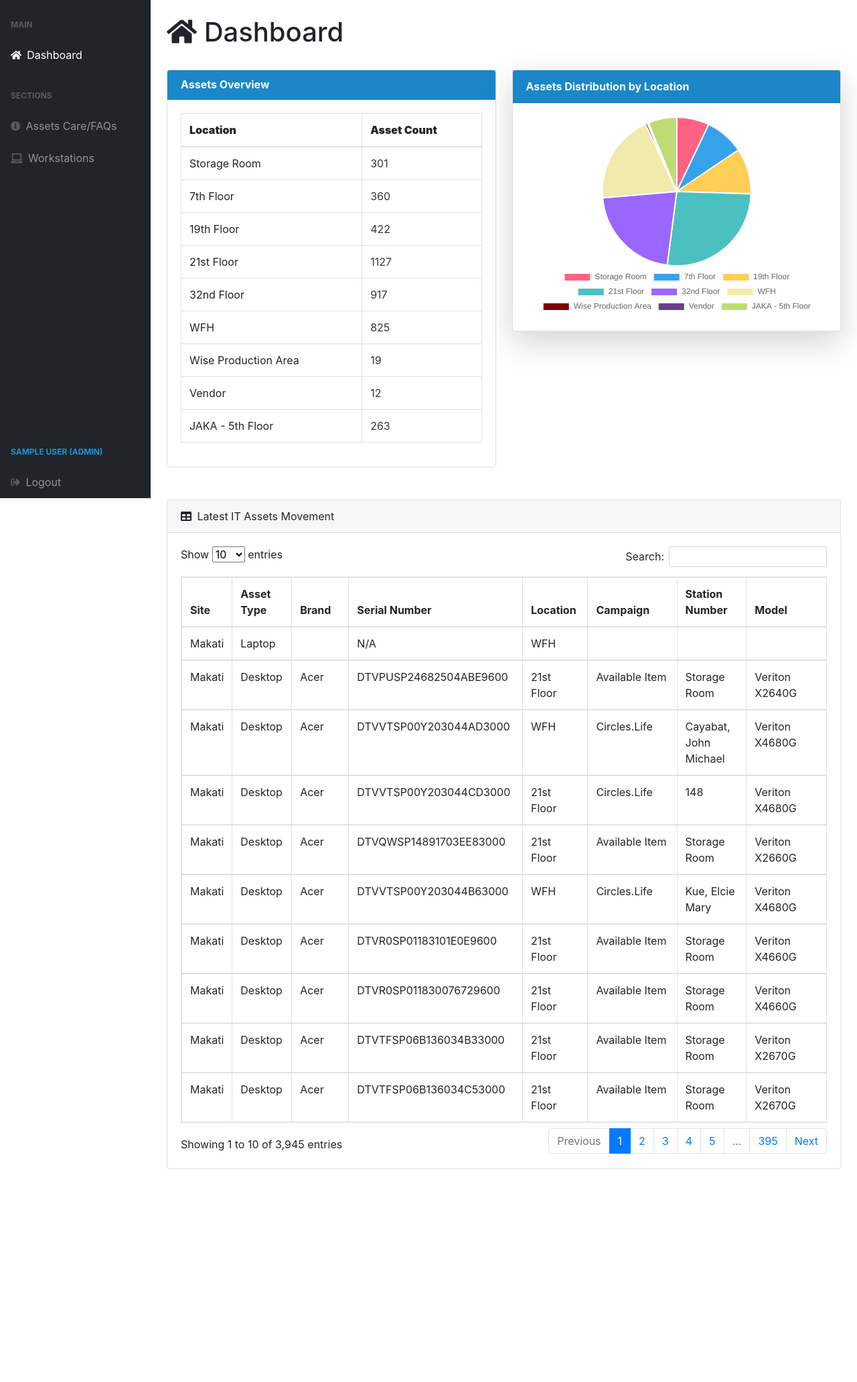
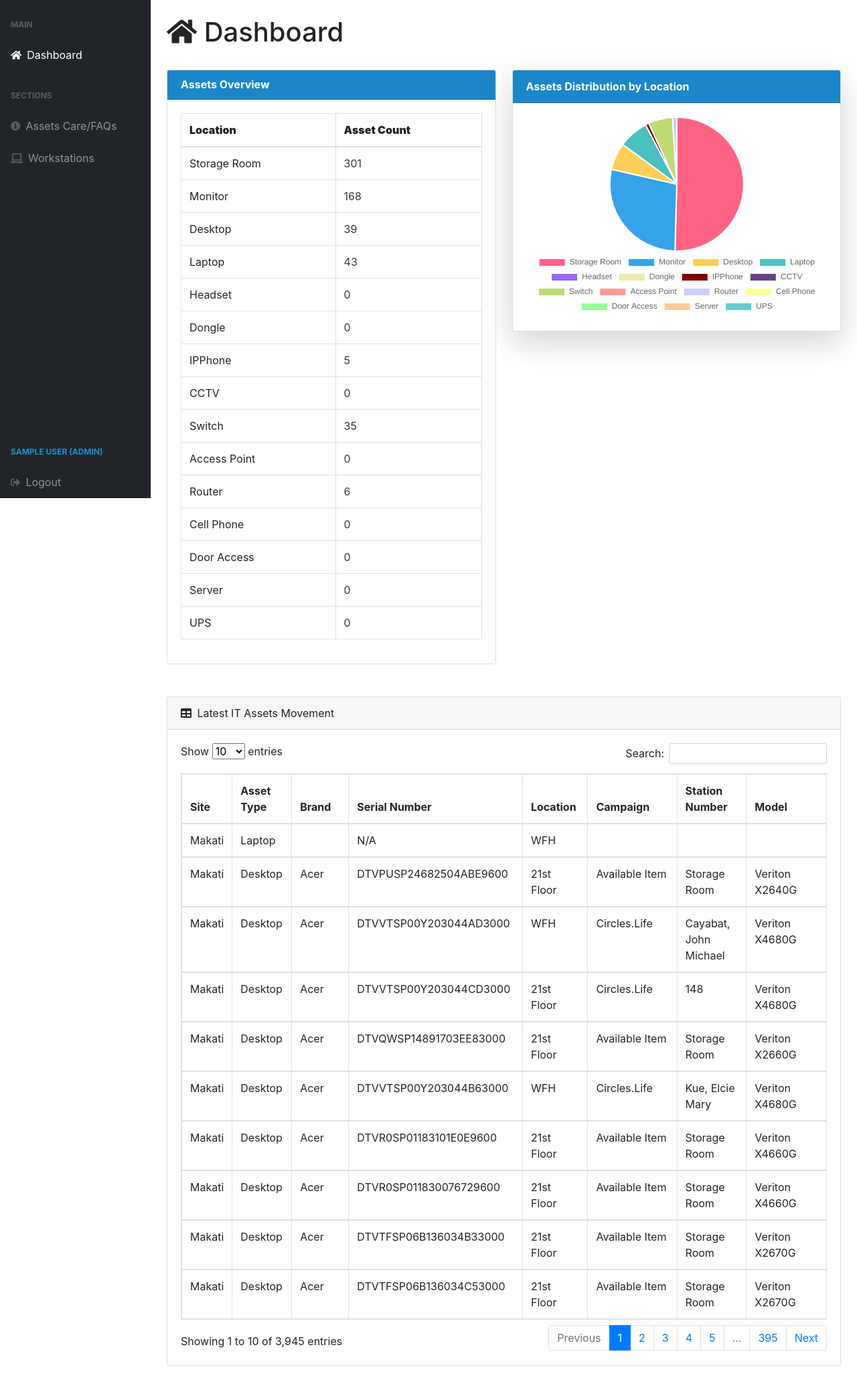
Before and after one commit to louisedawn/ITAM_System_OpenAccess, a Flask app: page /index in a window 1280 px wide. Shown: the part 56-2120 px from the top of the page at 67% size. Before the commit the page ends 1802 px from the top, so only its background shows below. Run offline with Flask 3, Linux system fonts and the light colour scheme; the visitor is signed in with stand-in values (Sample User, id 1); data comes from the database, SQL or seed files in the repository; some libraries are stand-ins or nearby versions.

Commit message:
dashboard fix

```diff
--- a/app.py
+++ b/app.py
@@ -79,28 +79,41 @@ def index():
     print("Assets:", assets)
     # Count the number of assets in the Storage Room
     storage_room_count = conn.execute('SELECT COUNT(*) FROM assets WHERE station_no = "Storage Room"').fetchone()[0]
-    seventh_floor_count = conn.execute('SELECT COUNT(*) FROM assets WHERE location = "7th Floor"').fetchone()[0]
-    nineteenth_floor_count = conn.execute('SELECT COUNT(*) FROM assets WHERE location = "19th Floor"').fetchone()[0]
-    twenty_first_floor_count = conn.execute('SELECT COUNT(*) FROM assets WHERE location = "21st Floor"').fetchone()[0]
-    thirty_second_floor_count = conn.execute('SELECT COUNT(*) FROM assets WHERE location = "32nd Floor"').fetchone()[0]
-    wfh_count = conn.execute('SELECT COUNT(*) FROM assets WHERE location = "WFH"').fetchone()[0]
-    wise_production_area_count = conn.execute('SELECT COUNT(*) FROM assets WHERE location = "Wise Production Area"').fetchone()[0]
-    vendor_count = conn.execute('SELECT COUNT(*) FROM assets WHERE location = "Vendor"').fetchone()[0]
-    jaka_fifth_floor_count = conn.execute('SELECT COUNT(*) FROM assets WHERE location = "JAKA - 5th Floor"').fetchone()[0]
+    monitor_count = conn.execute('SELECT COUNT(*) FROM assets WHERE station_no = "Storage Room" AND asset_type = "Monitor"').fetchone()[0]
+    desktop_count  = conn.execute('SELECT COUNT(*) FROM assets WHERE station_no = "Storage Room" AND asset_type = "Desktop"').fetchone()[0]
+    laptop_count = conn.execute('SELECT COUNT(*) FROM assets WHERE station_no = "Storage Room" AND asset_type = "Laptop"').fetchone()[0]
+    headset_count = conn.execute('SELECT COUNT(*) FROM assets WHERE station_no = "Storage Room" AND asset_type = "Headset"').fetchone()[0]
+    dongle_count = conn.execute('SELECT COUNT(*) FROM assets WHERE station_no = "Storage Room" AND asset_type = "Dongle"').fetchone()[0]
+    IPPhone_count = conn.execute('SELECT COUNT(*) FROM assets WHERE station_no = "Storage Room" AND asset_type = "IP Phone"').fetchone()[0]
+    cctv_count = conn.execute('SELECT COUNT(*) FROM assets WHERE station_no = "Storage Room" AND asset_type = "CCTV Camera"').fetchone()[0]
+    switch_count = conn.execute('SELECT COUNT(*) FROM assets WHERE station_no = "Storage Room" AND asset_type = "Switch"').fetchone()[0]
+    access_count = conn.execute('SELECT COUNT(*) FROM assets WHERE station_no = "Storage Room" AND asset_type = "Access Point"').fetchone()[0]
+    router_count = conn.execute('SELECT COUNT(*) FROM assets WHERE station_no = "Storage Room" AND asset_type = "Router"').fetchone()[0]
+    cp_count = conn.execute('SELECT COUNT(*) FROM assets WHERE station_no = "Storage Room" AND asset_type = "Cell Phone"').fetchone()[0]
+    door_count = conn.execute('SELECT COUNT(*) FROM assets WHERE station_no = "Storage Room" AND asset_type = "Door Access"').fetchone()[0]
+    server_count = conn.execute('SELECT COUNT(*) FROM assets WHERE station_no = "Storage Room" AND asset_type = "Server"').fetchone()[0]
+    ups_count = conn.execute('SELECT COUNT(*) FROM assets WHERE station_no = "Storage Room" AND asset_type = "UPS"').fetchone()[0]
 
     conn.close()
 
     return render_template('index.html',
                            assets=assets,
                            storage_room_count=storage_room_count,
-                           seventh_floor_count=seventh_floor_count,
-                           nineteenth_floor_count=nineteenth_floor_count,
-                           twenty_first_floor_count=twenty_first_floor_count,
-                           thirty_second_floor_count=thirty_second_floor_count,
-                           wfh_count=wfh_count,
-                           wise_production_area_count=wise_production_area_count,
-                           vendor_count=vendor_count,
-                           jaka_fifth_floor_count=jaka_fifth_floor_count)
+                           monitor_count = monitor_count,
+                           desktop_count = desktop_count,
+                           laptop_count = laptop_count,
+                           headset_count = headset_count,
+                           dongle_count = dongle_count,
+                           IPPhone_count =  IPPhone_count,
+                           cctv_count = cctv_count,
+                           switch_count =  switch_count,
+                           access_count = access_count,
+                           router_count = router_count,
+                           cp_count =  cp_count,
+                           door_count = door_count,
+                           server_count =  server_count,
+                           ups_count =  ups_count )
+
 
 @app.route("/export-excel", methods=["POST"])
 @login_required
--- a/templates/index.html
+++ b/templates/index.html
@@ -27,37 +27,62 @@
                                         <td id="storageRoomCount" class="font-weight-normal text-dark">{{ storage_room_count }}</td>
                                     </tr>
                                     <tr>
-                                        <td>7th Floor</td>
-                                        <td id="seventhFloorCount" class="font-weight-normal text-dark">{{ seventh_floor_count }}</td>
+                                        <td>Monitor</td>
+                                        <td id="monitorCount" class="font-weight-normal text-dark">{{ monitor_count }}</td>
                                     </tr>
                                     <tr>
-                                        <td>19th Floor</td>
-                                        <td id="nineteenthFloorCount" class="font-weight-normal text-dark">{{ nineteenth_floor_count }}</td>
+                                        <td>Desktop</td>
+                                        <td id="desktopCount" class="font-weight-normal text-dark">{{ desktop_count }}</td>
                                     </tr>
                                     <tr>
-                                        <td>21st Floor</td>
-                                        <td id="twentyFirstFloorCount" class="font-weight-normal text-dark">{{ twenty_first_floor_count }}</td>
+                                        <td>Laptop</td>
+                                        <td id="laptopCount" class="font-weight-normal text-dark">{{ laptop_count }}</td>
                                     </tr>
                                     <tr>
-                                        <td>32nd Floor</td>
-                                        <td id="thirtySecondFloorCount" class="font-weight-normal text-dark">{{ thirty_second_floor_count }}</td>
+                                        <td>Headset</td>
+                                        <td id="headsetCount" class="font-weight-normal text-dark">{{ headset_count }}</td>
                                     </tr>
                                     <tr>
-                                        <td>WFH</td>
-                                        <td id="wfhCount" class="font-weight-normal text-dark">{{ wfh_count }}</td>
+                                        <td>Dongle</td>
+                                        <td id="dongleCount" class="font-weight-normal text-dark">{{ dongle_count }}</td>
                                     </tr>
                                     <tr>
-                                        <td>Wise Production Area</td>
-                                        <td id="wiseProductionAreaCount" class="font-weight-normal text-dark">{{ wise_production_area_count }}</td>
+                                        <td>IPPhone</td>
+                                        <td id="IPPhoneCount" class="font-weight-normal text-dark">{{ IPPhone_count }}</td>
                                     </tr>
                                     <tr>
-                                        <td>Vendor</td>
-                                        <td id="vendorCount" class="font-weight-normal text-dark">{{ vendor_count }}</td>
+                                        <td>CCTV</td>
+                                        <td id="cctvCount" class="font-weight-normal text-dark">{{ cctv_count }}</td>
                                     </tr>
                                     <tr>
-                                        <td>JAKA - 5th Floor</td>
-                                        <td id="jakaFifthFloorCount" class="font-weight-normal text-dark">{{ jaka_fifth_floor_count }}</td>
+                                        <td>Switch</td>
+                                        <td id="switchCount" class="font-weight-normal text-dark">{{ switch_count }}</td>
                                     </tr>
+                                    <tr>
+                                        <td>Access Point</td>
+                                        <td id="accessCount" class="font-weight-normal text-dark">{{ access_count }}</td>
+                                    </tr>
+                                    <tr>
+                                        <td>Router</td>
+                                        <td id="routerCount" class="font-weight-normal text-dark">{{ router_count }}</td>
+                                    </tr>
+                                    <tr>
+                                        <td>Cell Phone</td>
+                                        <td id="CPCount" class="font-weight-normal text-dark">{{ cp_count }}</td>
+                                    </tr>
+                                    <tr>
+                                        <td>Door Access</td>
+                                        <td id="doorCount" class="font-weight-normal text-dark">{{ door_count }}</td>
+                                    </tr>
+                                    <tr>
+                                        <td>Server</td>
+                                        <td id="serverCount" class="font-weight-normal text-dark">{{ server_count }}</td>
+                                    </tr>
+                                    <tr>
+                                        <td>UPS</td>
+                                        <td id="upsCount" class="font-weight-normal text-dark">{{ ups_count }}</td>
+                                    </tr>
+
                                 </tbody>
                             </table>
                         </div>
@@ -145,26 +170,38 @@
         const ctx = document.getElementById('assetsPieChart').getContext('2d');
         const assetCounts = [
             {{ storage_room_count }},
-            {{ seventh_floor_count }},
-            {{ nineteenth_floor_count }},
-            {{ twenty_first_floor_count }},
-            {{ thirty_second_floor_count }},
-            {{ wfh_count }},
-            {{ wise_production_area_count }},
-            {{ vendor_count }},
-            {{ jaka_fifth_floor_count }}
+            {{ monitor_count }},
+            {{ desktop_count }},
+            {{ laptop_count }},
+            {{ headset_count }},
+            {{ dongle_count }},
+            {{ IPPhone_count }},
+            {{ cctv_count }},
+            {{ switch_count }},
+            {{ access_count }},
+            {{ router_count }},
+            {{ cp_count }},
+            {{ door_count }},
+            {{ server_count }},
+            {{ ups_count }}
         ];
 
         const locations = [
             'Storage Room',
-            '7th Floor',
-            '19th Floor',
-            '21st Floor',
-            '32nd Floor',
-            'WFH',
-            'Wise Production Area',
-            'Vendor',
-            'JAKA - 5th Floor'
+            'Monitor',
+            'Desktop',
+            'Laptop',
+            'Headset',
+            'Dongle',
+            'IPPhone',
+            'CCTV',
+            'Switch',
+            'Access Point',
+            'Router',
+            'Cell Phone',
+            'Door Access',
+            'Server',
+            'UPS'
         ];
 
         const assetsPieChart = new Chart(ctx, {
@@ -176,14 +213,20 @@
                     data: assetCounts,
                     backgroundColor: [
                         '#FF6384',  // Storage Room
-                        '#36A2EB',  // 7th Floor
-                        '#FFCE56',  // 19th Floor
-                        '#4BC0C0',  // 21st Floor
-                        '#9966FF',  // 32nd Floor
-                        '#F0EAAC',  // WFH
-                        '#800000',  // Wise Production Area
-                        '#674188',  // Vendor
-                        '#BEDC74'   // JAKA - 5th Floor
+                        '#36A2EB',  // Monitor
+                        '#FFCE56',  // Desktop
+                        '#4BC0C0',  // Laptop
+                        '#9966FF',  // Headset
+                        '#F0EAAC',  // Dongle
+                        '#800000',  // IPPhone
+                        '#674188',  // CCTV
+                        '#BEDC74',  // Switch
+                        '#FF9999',  // Access Point
+                        '#CCCCFF',  // Router
+                        '#FFFF99',  // Cell Phone
+                        '#99FF99',  // Door Access
+                        '#FFCC99',  // Server
+                        '#66CCCC'   // UPS
                     ],
                     hoverOffset: 4
                 }]
```
